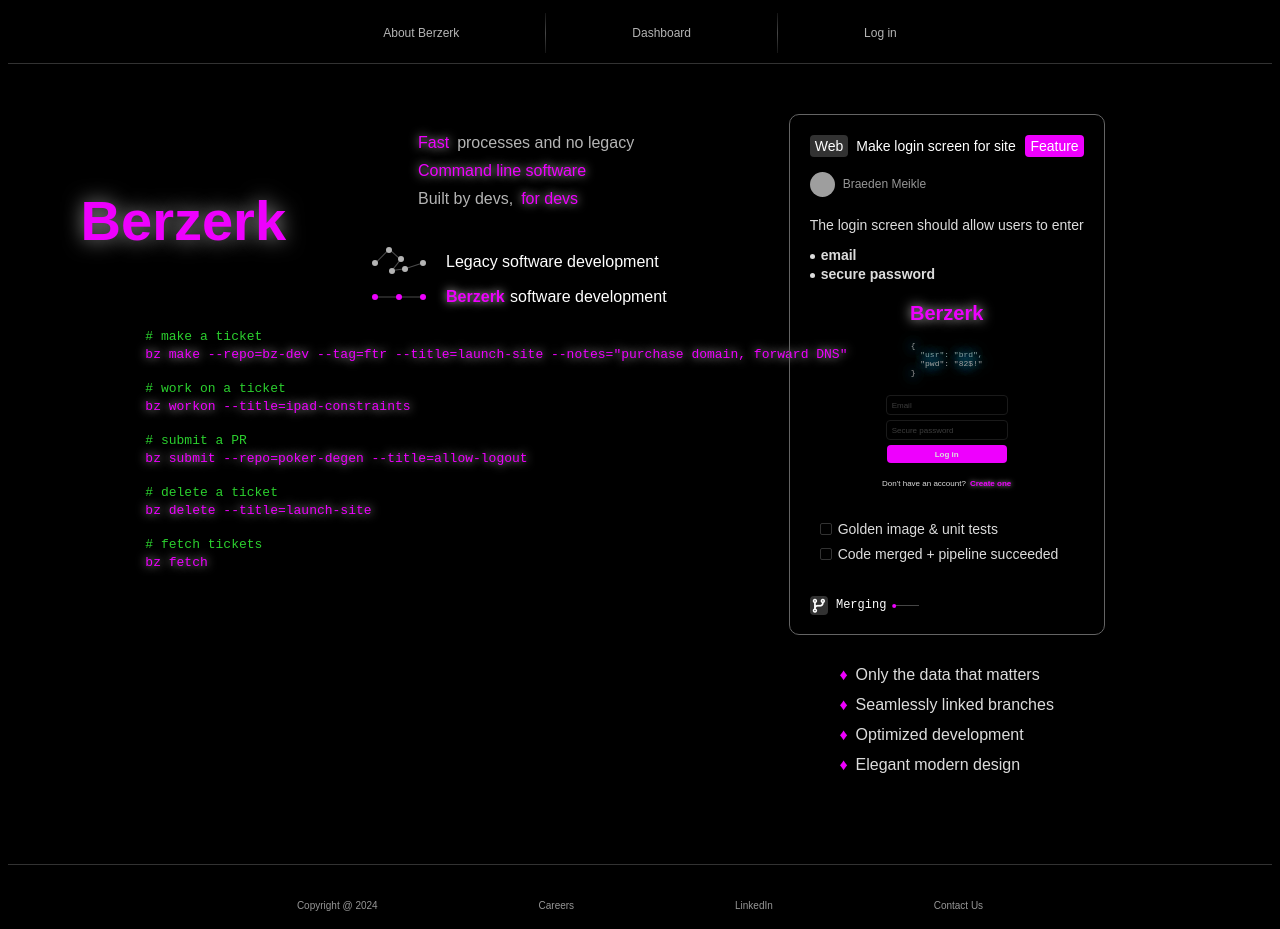
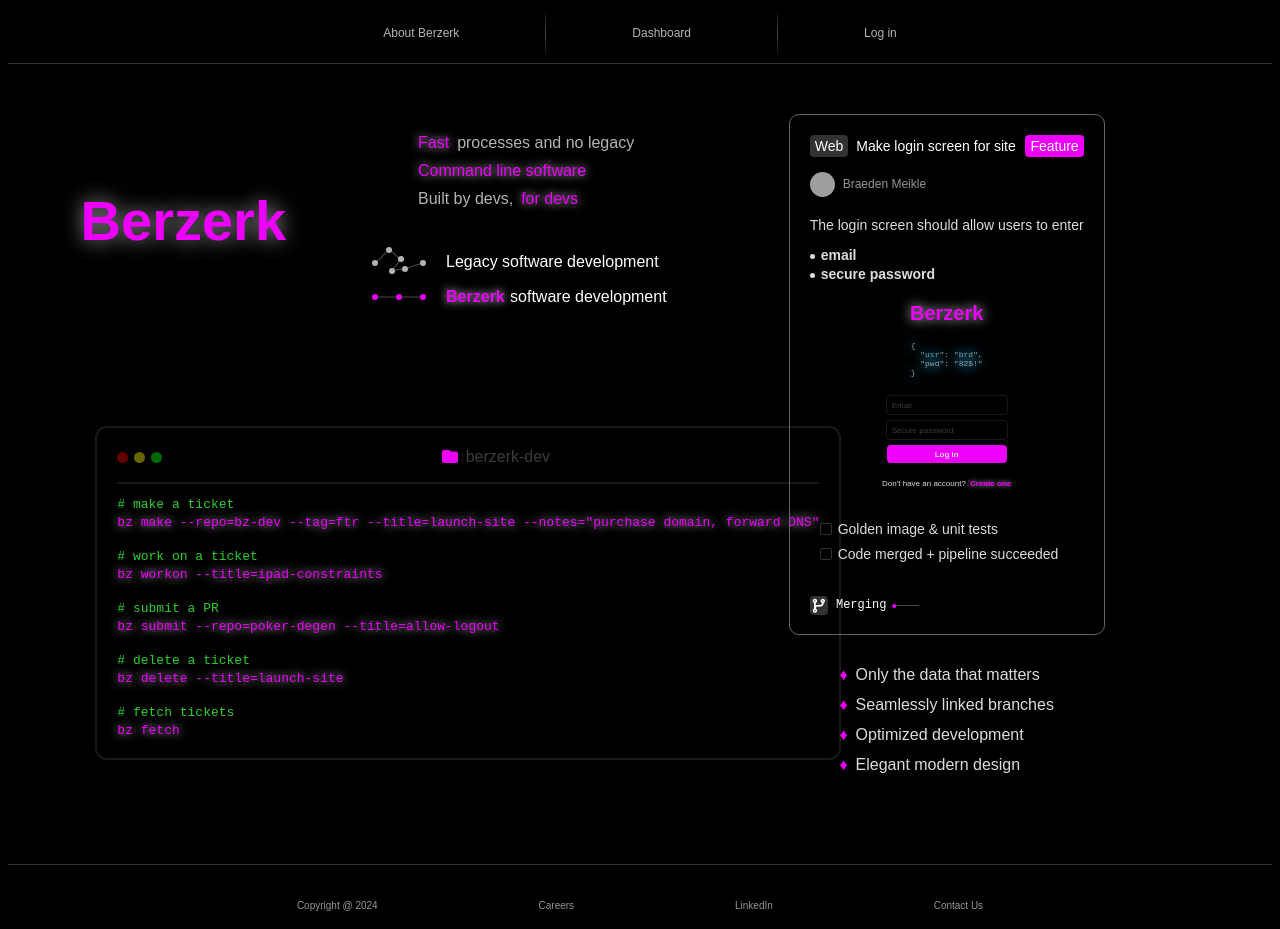
Before and after one commit to bmeikle56/bz-dev, a Next.js app: page /home in a window 1280 px wide. Built offline with nearby package versions, Linux system fonts and the light colour scheme; grey boxes are pictures that could not be loaded.

Commit message:
Redesign home page

```diff
--- a/package.json
+++ b/package.json
@@ -10,6 +10,9 @@
   },
   "dependencies": {
     "@fortawesome/fontawesome-free": "^6.7.2",
+    "@fortawesome/fontawesome-svg-core": "^7.0.0",
+    "@fortawesome/free-solid-svg-icons": "^7.0.0",
+    "@fortawesome/react-fontawesome": "^0.2.3",
     "motion": "^11.13.5",
     "next": "^15.1.2",
     "react": "^19.0.0",
--- a/src/app/cmp/impl/BZtxt.js
+++ b/src/app/cmp/impl/BZtxt.js
@@ -7,10 +7,10 @@ function BZtxt({ txt }) {
   )
 }
 
-function Inlinetxt({ txt, marginLeft, marginRight }) {
+function Inlinetxt({ txt, color, marginLeft, marginRight }) {
   return (
     <div style={{display: 'inline'}}>
-      <p style={{display: 'inline', marginLeft: marginLeft, marginRight: marginRight, color: 'rgb(180,180,180)'}}>{txt}</p>
+      <p style={{display: 'inline', marginLeft: marginLeft, marginRight: marginRight, color: color}}>{txt}</p>
     </div>
   )
 }
--- a/src/app/home/page.js
+++ b/src/app/home/page.js
@@ -4,6 +4,8 @@
 import Image from 'next/image'
 import { motion } from 'motion/react'
 import { useState } from 'react'
+import { FontAwesomeIcon } from '@fortawesome/react-fontawesome'
+import { faFolder } from '@fortawesome/free-solid-svg-icons'
 
 import { BBullet, BZtxt, Inlinetxt, CBList, Footer, Spacer, TabBar, Vdiv, RichWork, ccode, CCode, BZCCode } from '../cmp/Components'
 
@@ -116,6 +118,12 @@ function EndMeeting() {
   )
 }
 
+function Circle({ color }) {
+  return (
+    <div style={{borderRadius: '50%', background: color, width: 11, height: 11}}/>
+  )
+}
+
 // 'Message-driven, autonomous culture'
 
 function IntroDiv() {
@@ -127,19 +135,36 @@ function IntroDiv() {
           <div style={{display: 'flex', flexDirection: 'column', gap: 10}}>
             <div style={{display: 'flex'}}>
               <BZtxt txt={'Fast'}/>
-              <Inlinetxt txt={'processes and no legacy'} marginLeft={8}/>
+              <Inlinetxt txt={'processes and no legacy'} marginLeft={8} color={'rgb(180,180,180)'}/>
             </div>
             <div style={{display: 'flex'}}>
               <BZtxt txt={'Command line software'}/>
             </div>
             <div style={{display: 'flex'}}>
-              <Inlinetxt txt={'Built by devs, '} marginRight={8}/>
+              <Inlinetxt txt={'Built by devs, '} marginRight={8} color={'rgb(180,180,180)'}/>
               <BZtxt txt={'for devs'}/>
             </div>
           </div>
           <FrictionPointDiv/>
         </div>
       </div>
+      <Spacer height={100}/>
+      <div style={{border: '2px solid rgb(25,25,25)', borderRadius: '12px', display:'flex', flexDirection:'column', width: 'fit-content', height: 'fit-content', padding: 20, marginLeft: -50}}>
+        <div style={{display: 'flex', gap: 8, alignItems: 'center', justifyContent:'center', width: '100%'}}>
+          <div style={{display: 'flex', marginRight: 'auto', gap: 6}}>
+            <Circle color={'rgba(255,0,0,0.4)'}/>
+            <Circle color={'rgba(255,255,0,0.4)'}/>
+            <Circle color={'rgba(0,255,0,0.4)'}/>
+          </div>
+          <div style={{display: 'flex', marginRight: 'auto', alignItems: 'center', gap: 6}}>
+            <FontAwesomeIcon icon={faFolder} style={{ color: 'rgb(238, 0, 254)' }} />
+            <Inlinetxt txt={'berzerk-dev'} color={'rgb(60,60,60)'}/>
+          </div>
+
+        </div>
+        <Spacer height={16}/>
+        <div style={{background: 'rgb(25,25,25)', height: 2, width: '100%'}}/>
+        <Spacer height={10}/>
         <CCode txt={'# make a ticket'} color={ccode.green}/>
         <BZCCode txt={'bz make --repo=bz-dev --tag=ftr --title=launch-site --notes="purchase domain, forward DNS"'}/>
         <Spacer height={16}/>
@@ -154,8 +179,7 @@ function IntroDiv() {
         <Spacer height={16}/>
         <CCode txt={'# fetch tickets'} color={ccode.green}/>
         <BZCCode txt={'bz fetch'}/>
-      <Spacer height={100}/>
-
+      </div>
     </div>
   )
 }
```
Also changed, not shown: 1 other file (tests, documents, lock files or other folders). Lines whose indentation alone changed are shown as unchanged.
